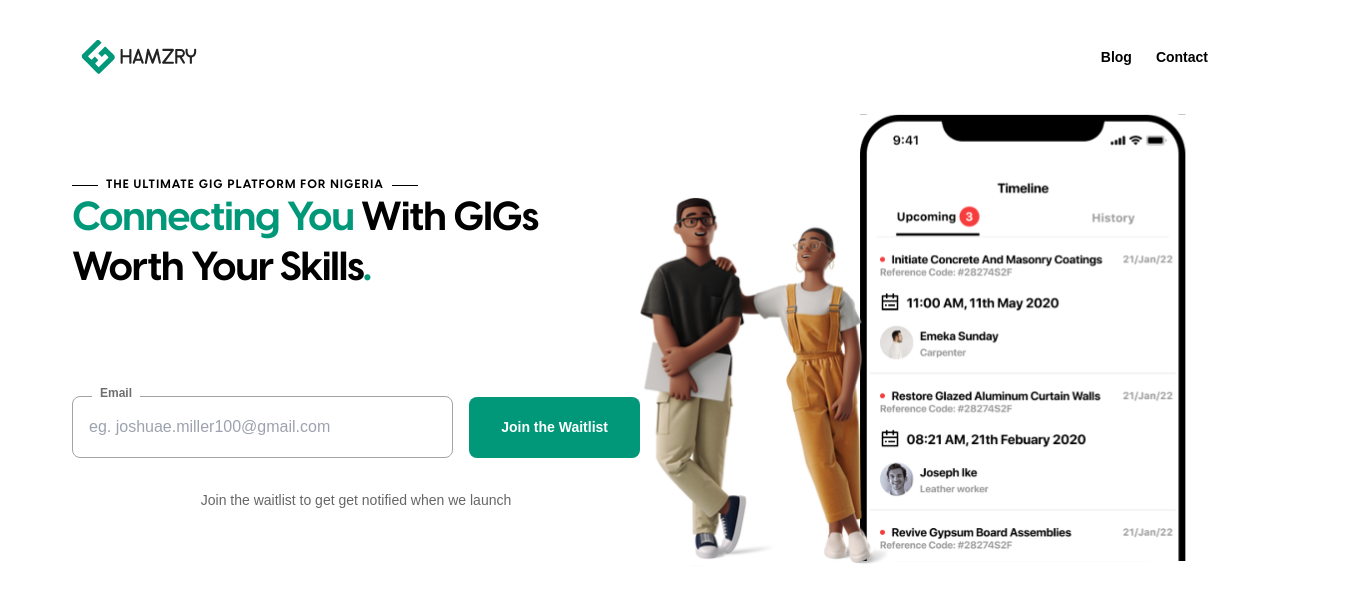
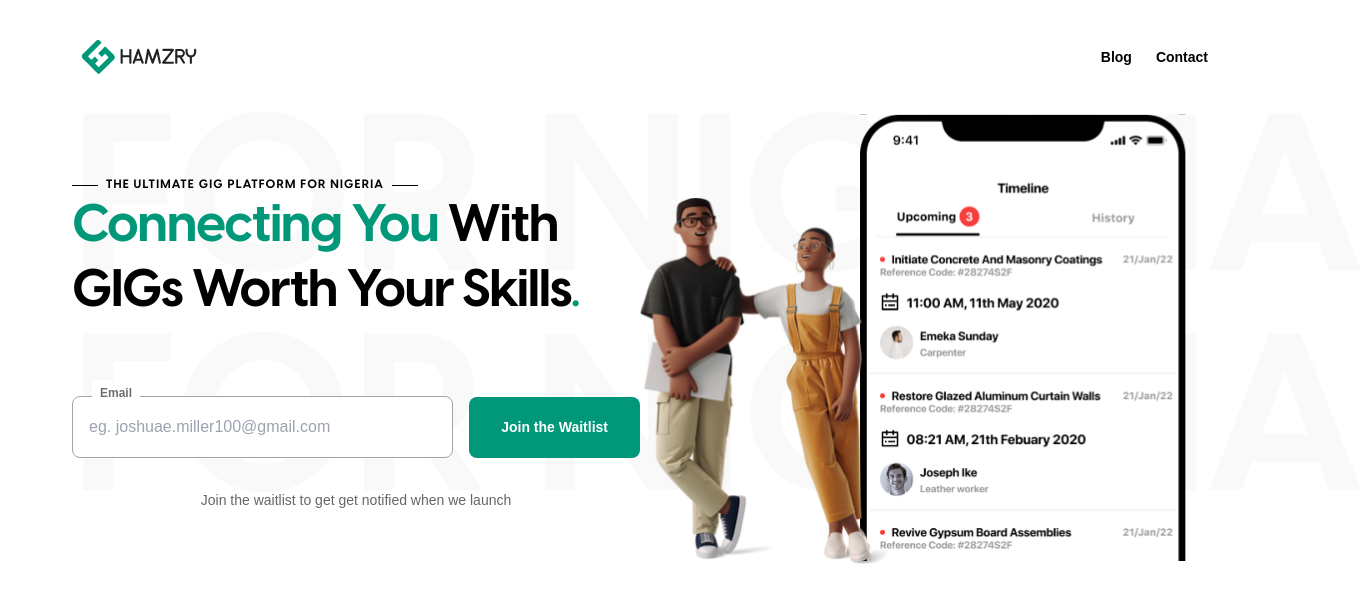
Before and after one commit to Josh-millr/hamzry-waitlist-page, a Next.js app: page / in a window 1280 px wide. Shown: the top 602 px of the page, 1364 px wide, since content can reach past the window. Built offline with nearby package versions, Linux system fonts and the light colour scheme.

Commit message:
Added the background text

```diff
--- a/components/Hero/Hero.jsx
+++ b/components/Hero/Hero.jsx
@@ -21,7 +21,7 @@ export const Hero = () => {
             </h4>
             <span className=" h-[1px] w-[26px] bg-[#000000]" />
           </div>
-          <h1 className="max-w-[638px] text-[40px] font-bold capitalize leading-tight tracking-tight">
+          <h1 className="max-w-[638px] text-[40px] font-bold capitalize leading-tight tracking-tight md:text-[52px]">
             <span className="text-[#009879]">Connecting you </span>
             with GIGs worth your skills
             <span className="text-[40px] text-[#009879]">.</span>
@@ -52,6 +52,15 @@ export const Hero = () => {
           <Image src="/Hero-Image.svg" width={546} height={452} alt="" />
         </span>
       </div>
+      {/* Background Text Decoration */}
+      <div className="absolute top-[400px] left-[-280px] z-[-10] rotate-90 sm:top-[100px] sm:left-[auto] sm:right-[auto] sm:rotate-0">
+        <h1 className="whitespace-nowrap text-[168px] leading-none opacity-[0.02] md:text-[220px]">
+          FOR NIGERIA
+        </h1>
+        <h1 className="whitespace-nowrap text-[168px] leading-none opacity-[0.02] md:text-[220px]">
+          FOR NIGERIA
+        </h1>
+      </div>
     </div>
   );
 };
--- a/components/TextInput/TextInput.jsx
+++ b/components/TextInput/TextInput.jsx
@@ -11,7 +11,7 @@ export const TextInput = () => {
       <input
         type="text"
         id="email"
-        className="h-[62px] w-full max-w-[520px] rounded-[8px] border-[1px] border-[#A3A3A3] px-[16px] outline-none focus:bg-[#e6fffa]"
+        className="h-[62px] w-full max-w-[520px] rounded-[8px] border-[1px] border-[#A3A3A3] px-[16px]"
         placeholder="eg. joshuae.miller100@gmail.com"
       />
     </span>
--- a/styles/globals.css
+++ b/styles/globals.css
@@ -26,18 +26,19 @@
     font-family: Arial, -apple-system, BlinkMacSystemFont, Segoe UI, Roboto,
       Oxygen, Ubuntu, Cantarell, Fira Sans, Droid Sans, Helvetica Neue,
       sans-serif;
+    overflow-x: hidden;
   }
   h1,
   h2,
   h3 {
     font-family: VisbyCF, Arial;
-    font-wight: 700;
+    font-weight: 900;
   }
 
   h4,
   h5,
   h6 {
     font-family: VisbyCF, Arial;
-    font-wight: 500;
+    font-weight: 500;
   }
 }
```
